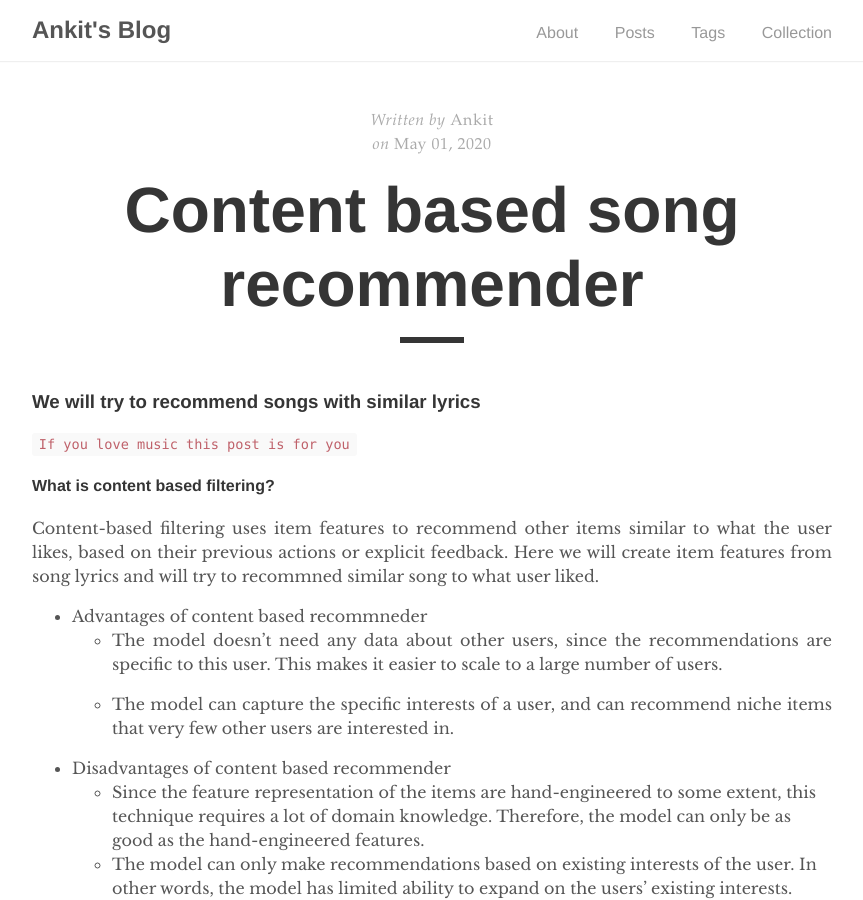
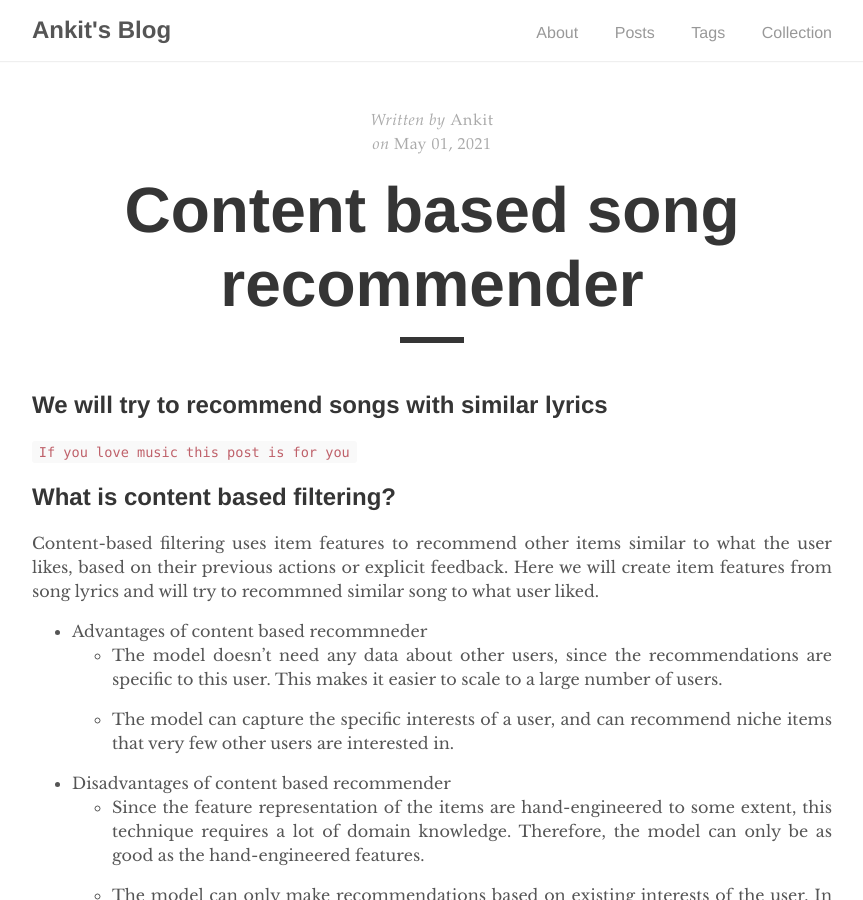
Before and after one commit to ak10net/ak10net.github.io, a Jekyll site: the page built from _posts/2021-05-01-content-recommender.md, in a window 1280 px wide and 900 px high. Shown: the whole window, without its empty margins (208-1071 px from the left). Built offline with Jekyll 4.4.1, drawn with Linux system fonts in a browser that asks for light colours.

````diff
--- a/_posts/2020-05-01-content-recommender.md
+++ b/_posts/2021-05-01-content-recommender.md
@@ -6,11 +6,11 @@ tags: recommender content-based
 excerpt_separator: <!--more-->
 ---
 
-### We will try to recommend songs with similar lyrics<!--more-->
+## We will try to recommend songs with similar lyrics<!--more-->
 
 `If you love music this post is for you`
 
-#### What is content based filtering?
+## What is content based filtering?
 Content-based filtering uses item features to recommend other items similar to what the user likes, based on their previous actions or explicit feedback.
 Here we will create item features from song lyrics and will try to recommned similar song to what user liked.
 
@@ -21,9 +21,10 @@ Here we will create item features from song lyrics and will try to recommned sim
 
 + Disadvantages of content based recommender
 	+ Since the feature representation of the items are hand-engineered to some extent, this technique requires a lot of domain knowledge. Therefore, the model can only be as good as the hand-engineered features.
+
 	+ The model can only make recommendations based on existing interests of the user. In other words, the model has limited ability to expand on the users' existing interests.
 
-#### About the dataset
+### About the dataset
 Dataset we are going to use is from [Genius.com](https://www.cs.cornell.edu/~arb/data/genius-expertise/)
 We will use `lyrics.jl` file from the download
 Dataset has 37K songs from 10K plus artists
@@ -101,7 +102,7 @@ sns.barplot(x='quantiles', y='count', data=song_len_df,   palette="Blues_d")
 plt.xticks(rotation=45)
 plt.show()
 ```
-![Song length distribution](/assets/content_recommender.png)
+![Song length distribution](/assets/content_recomender.png)
 
 In EDA we found out that datasets contains lot of songs of few artists and very few of some artist. At the same time dataset contains songs from 12K unique artists. We only want songs recommended from different artist. Thus dropping songs from same artists.
 ```python
````
